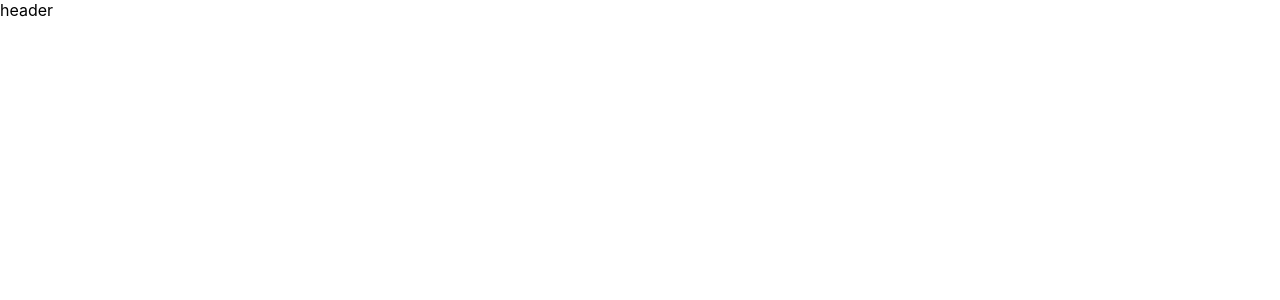
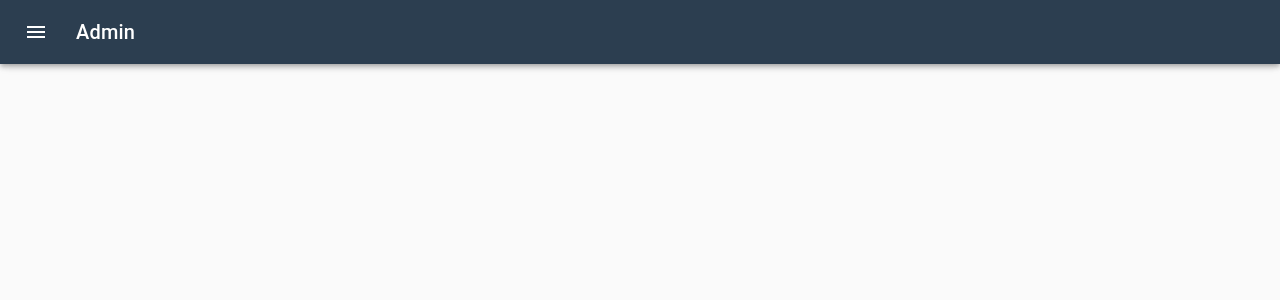
Before and after one commit to Erislandio/app-graphql-frontend, a React (Create React App) app: page / in a window 1280 px wide. Shown: the top 300 px of the page. Built offline with nearby package versions, Linux system fonts and the light colour scheme.

Commit message:
add topbar

```diff
--- a/src/components/header/Header.jsx
+++ b/src/components/header/Header.jsx
@@ -1,8 +1,221 @@
 import React from "react";
-import './header.css'
+import clsx from "clsx";
+import { makeStyles, useTheme } from "@material-ui/core/styles";
+import Drawer from "@material-ui/core/Drawer";
+import CssBaseline from "@material-ui/core/CssBaseline";
+import AppBar from "@material-ui/core/AppBar";
+import Toolbar from "@material-ui/core/Toolbar";
+import List from "@material-ui/core/List";
+import Typography from "@material-ui/core/Typography";
+import Divider from "@material-ui/core/Divider";
+import IconButton from "@material-ui/core/IconButton";
+import MenuIcon from "@material-ui/icons/Menu";
+import ChevronLeftIcon from "@material-ui/icons/ChevronLeft";
+import ChevronRightIcon from "@material-ui/icons/ChevronRight";
+import ListItem from "@material-ui/core/ListItem";
+import ListItemIcon from "@material-ui/core/ListItemIcon";
+import ListItemText from "@material-ui/core/ListItemText";
+import InboxIcon from "@material-ui/icons/MoveToInbox";
+import MailIcon from "@material-ui/icons/Mail";
+import PeopleIcon from "@material-ui/icons/People";
+import PowerSettingsNewIcon from "@material-ui/icons/PowerSettingsNew";
+import PictureInPictureAltIcon from "@material-ui/icons/PictureInPictureAlt";
+import SportsEsportsIcon from "@material-ui/icons/SportsEsports";
+import AccountBalanceWalletIcon from "@material-ui/icons/AccountBalanceWallet";
+import LaptopChromebookIcon from "@material-ui/icons/LaptopChromebook";
 
-export default class Header extends React.Component {
-  render() {
-    return <header>header</header>;
+const drawerWidth = 240;
+
+const useStyles = makeStyles(theme => ({
+  root: {
+    display: "flex"
+  },
+  appBar: {
+    transition: theme.transitions.create(["margin", "width"], {
+      easing: theme.transitions.easing.sharp,
+      duration: theme.transitions.duration.leavingScreen
+    }),
+    background: "#2c3e50"
+  },
+  appBarShift: {
+    width: `calc(100% - ${drawerWidth}px)`,
+    marginLeft: drawerWidth,
+    transition: theme.transitions.create(["margin", "width"], {
+      easing: theme.transitions.easing.easeOut,
+      duration: theme.transitions.duration.enteringScreen
+    })
+  },
+  menuButton: {
+    marginRight: theme.spacing(2)
+  },
+  hide: {
+    display: "none"
+  },
+  drawer: {
+    width: drawerWidth,
+    flexShrink: 0
+  },
+  drawerPaper: {
+    width: drawerWidth
+  },
+  drawerHeader: {
+    display: "flex",
+    alignItems: "center",
+    padding: theme.spacing(0, 1),
+    ...theme.mixins.toolbar,
+    justifyContent: "flex-end"
+  },
+  content: {
+    flexGrow: 1,
+    padding: theme.spacing(3),
+    transition: theme.transitions.create("margin", {
+      easing: theme.transitions.easing.sharp,
+      duration: theme.transitions.duration.leavingScreen
+    }),
+    marginLeft: -drawerWidth
+  },
+  contentShift: {
+    transition: theme.transitions.create("margin", {
+      easing: theme.transitions.easing.easeOut,
+      duration: theme.transitions.duration.enteringScreen
+    }),
+    marginLeft: 0
   }
+}));
+
+const menuItems = [
+  {
+    id: 1,
+    name: "Console",
+    icon: <PictureInPictureAltIcon />,
+    link: "/console"
+  },
+  {
+    id: 2,
+    name: "Departamentos",
+    icon: <SportsEsportsIcon />,
+    link: "/departament"
+  },
+  {
+    id: 3,
+    name: "Categorias",
+    icon: <AccountBalanceWalletIcon />,
+    link: "/categories"
+  },
+  {
+    id: 4,
+    name: "Produto",
+    icon: <SportsEsportsIcon />,
+    link: "/products"
+  }
+];
+
+const otherLinks = [
+  {
+    id: 1,
+    name: "Front",
+    icon: <LaptopChromebookIcon />,
+    link: "/frontend"
+  },
+  {
+    id: 2,
+    name: "Membros",
+    icon: <PeopleIcon />,
+    link: "/frontend"
+  },
+  {
+    id: 3,
+    name: "Sair",
+    icon: <PowerSettingsNewIcon />,
+    link: "/login"
+  }
+];
+
+export default function PersistentDrawerLeft() {
+  const classes = useStyles();
+  const theme = useTheme();
+  const [open, setOpen] = React.useState(false);
+
+  function handleDrawerOpen() {
+    setOpen(true);
+  }
+
+  function handleDrawerClose() {
+    setOpen(false);
+  }
+
+  return (
+    <div className={classes.root}>
+      <CssBaseline />
+      <AppBar
+        position="fixed"
+        className={clsx(classes.appBar, {
+          [classes.appBarShift]: open
+        })}
+      >
+        <Toolbar>
+          <IconButton
+            color="inherit"
+            aria-label="open drawer"
+            onClick={handleDrawerOpen}
+            edge="start"
+            className={clsx(classes.menuButton, open && classes.hide)}
+          >
+            <MenuIcon />
+          </IconButton>
+          <Typography variant="h6" noWrap>
+            Admin
+          </Typography>
+        </Toolbar>
+      </AppBar>
+      <Drawer
+        className={classes.drawer}
+        variant="persistent"
+        anchor="left"
+        open={open}
+        classes={{
+          paper: classes.drawerPaper
+        }}
+      >
+        <div className={classes.drawerHeader}>
+          <IconButton onClick={handleDrawerClose}>
+            {theme.direction === "ltr" ? (
+              <ChevronLeftIcon />
+            ) : (
+              <ChevronRightIcon />
+            )}
+          </IconButton>
+        </div>
+        <Divider />
+        <List>
+          {menuItems.map((item, index) => (
+            <ListItem button key={item.id}>
+              <ListItemIcon>{item.icon}</ListItemIcon>
+              <ListItemText primary={item.name} />
+            </ListItem>
+          ))}
+        </List>
+        <Divider />
+        <List>
+          {otherLinks.map((item, index) => (
+            <ListItem button key={item.id}>
+              <ListItemIcon>
+                  {
+                      item.icon
+                  }
+              </ListItemIcon>
+              <ListItemText primary={item.name} />
+            </ListItem>
+          ))}
+        </List>
+      </Drawer>
+      <main
+        className={clsx(classes.content, {
+          [classes.contentShift]: open
+        })}
+      >
+        <div className={classes.drawerHeader} />
+      </main>
+    </div>
+  );
 }
```
Also changed, not shown: src/components/drawer/drawer.jsx (added).
